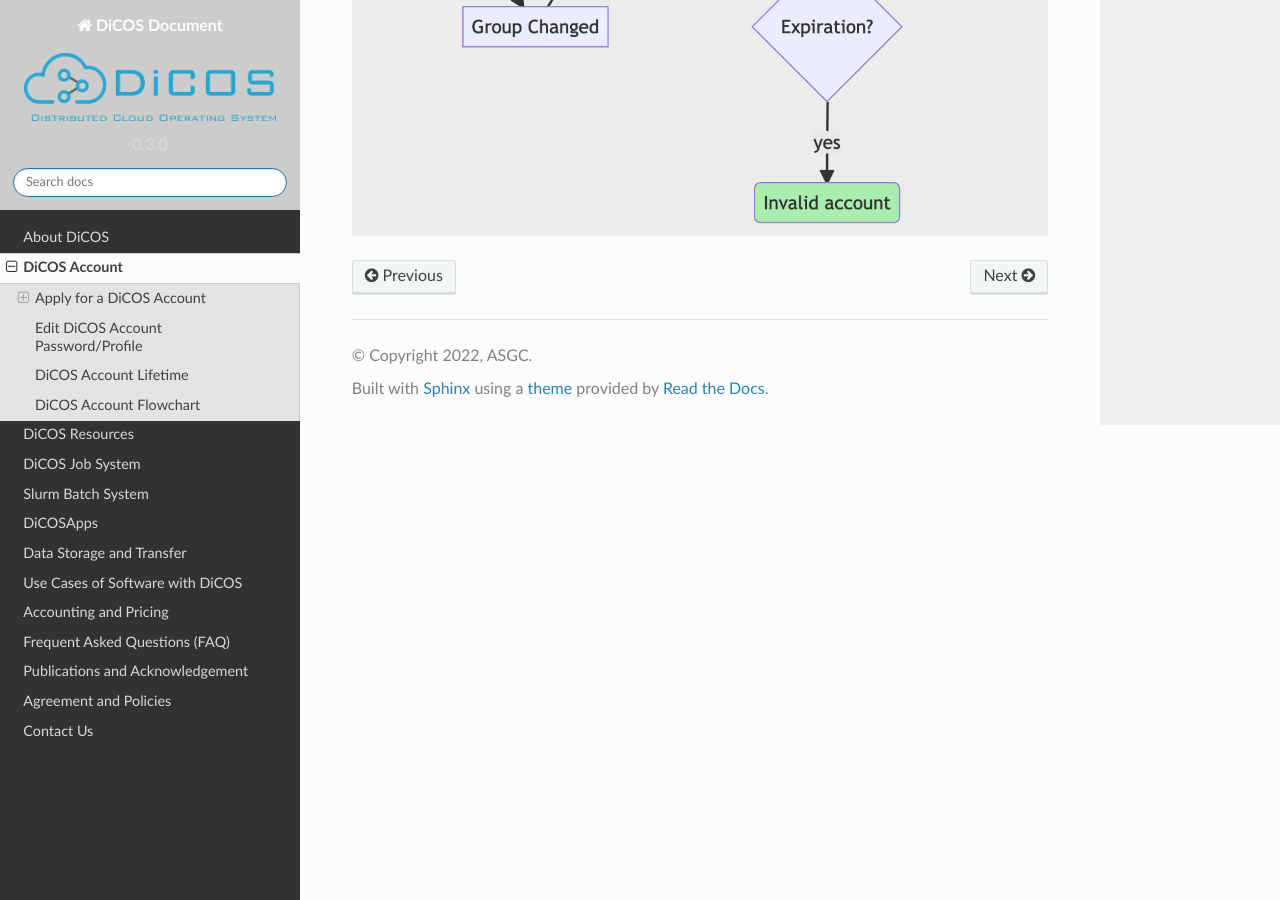
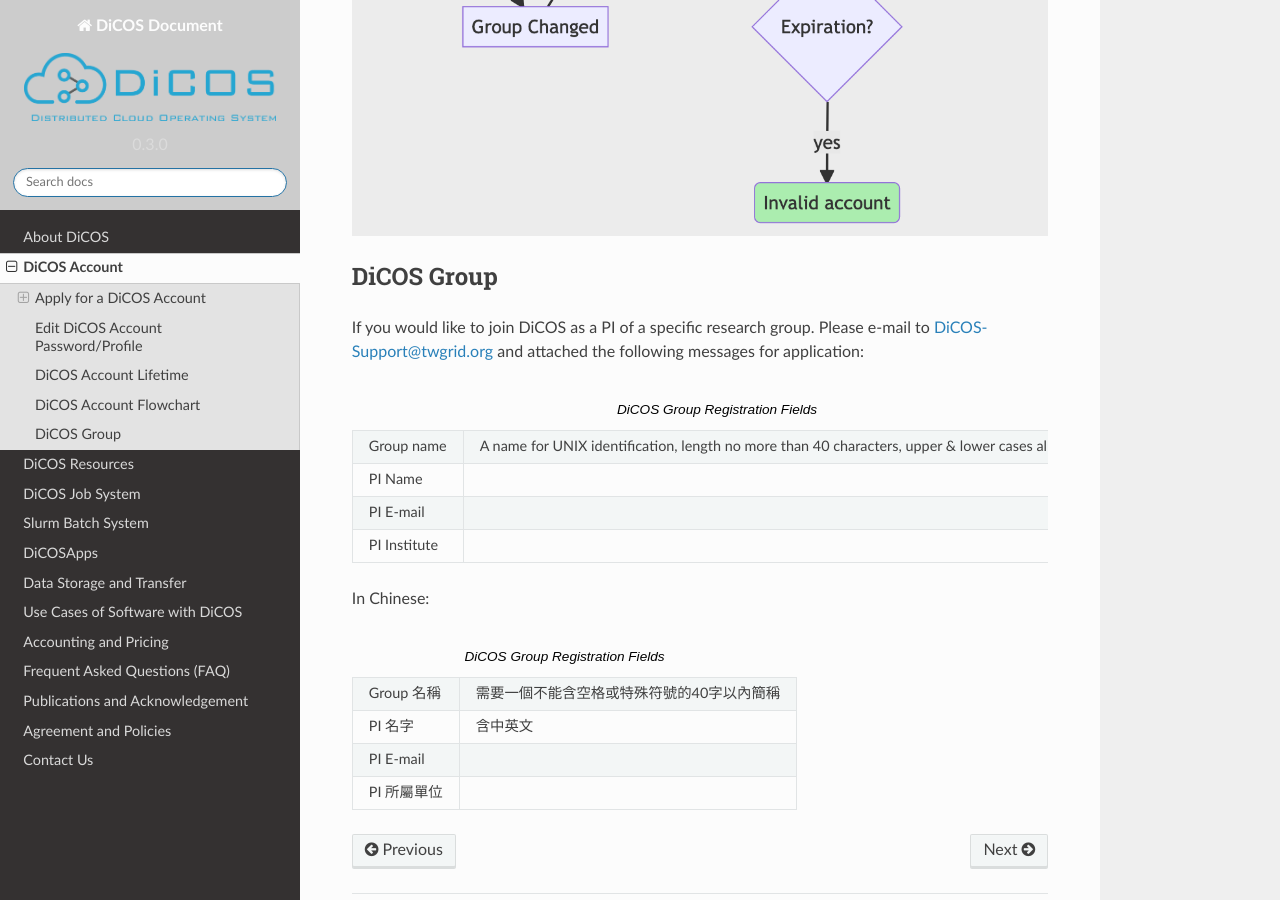
Before and after one commit to ASGCOPS/dicos_document, a Sphinx documentation site: the page built from docs/source/dicos_account.rst, in a window 1280 px wide and 900 px high, scrolled down 6182 px. Built offline with Sphinx 7.4.7 and the Read the Docs theme 2.0.0, drawn with Linux system fonts in a browser that asks for light colours.

Commit message:
Edit dicos_account.rst add group registration information

```diff
--- a/docs/source/dicos_account.rst
+++ b/docs/source/dicos_account.rst
@@ -154,3 +154,37 @@
 .. image:: image/dicos_account.png
    :width: 800
    :alt: DiCOS Account Flowchart
+
+
+==========================================
+DiCOS Group
+==========================================
+
+If you would like to join DiCOS as a PI of a specific research group. Please e-mail to DiCOS-Support@twgrid.org and attached the following messages for application:
+
+.. list-table:: DiCOS Group Registration Fields
+   :header-rows: 0
+
+   * - Group name
+     - A name for UNIX identification, length no more than 40 characters, upper & lower cases allowed
+   * - PI Name
+     -
+   * - PI E-mail
+     -
+   * - PI Institute
+     -
+
+
+In Chinese:
+
+.. list-table:: DiCOS Group Registration Fields
+   :header-rows: 0
+
+   * - Group 名稱
+     - 需要一個不能含空格或特殊符號的40字以內簡稱
+   * - PI 名字
+     - 含中英文
+   * - PI E-mail
+     -
+   * - PI 所屬單位
+     -
```
